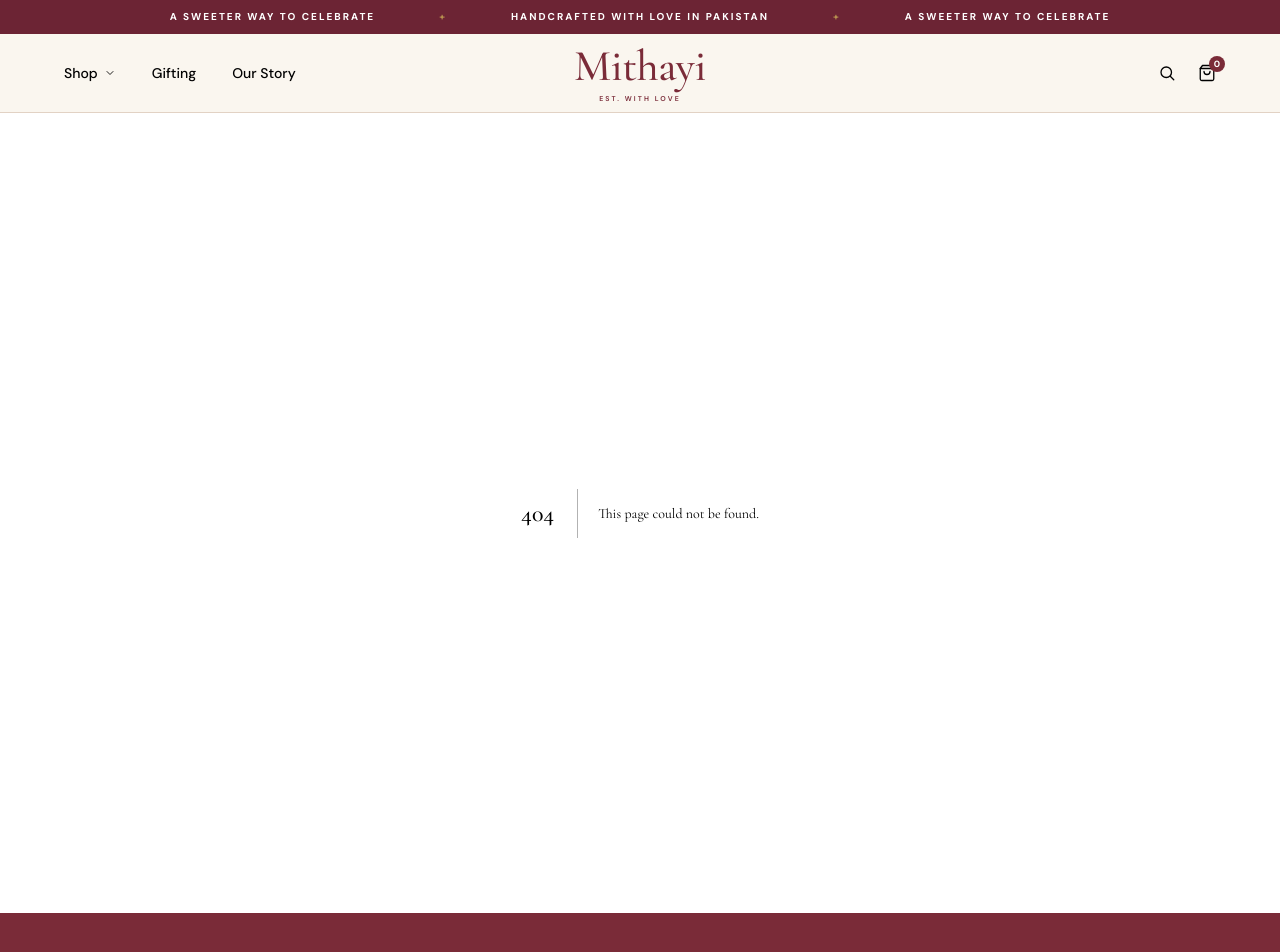
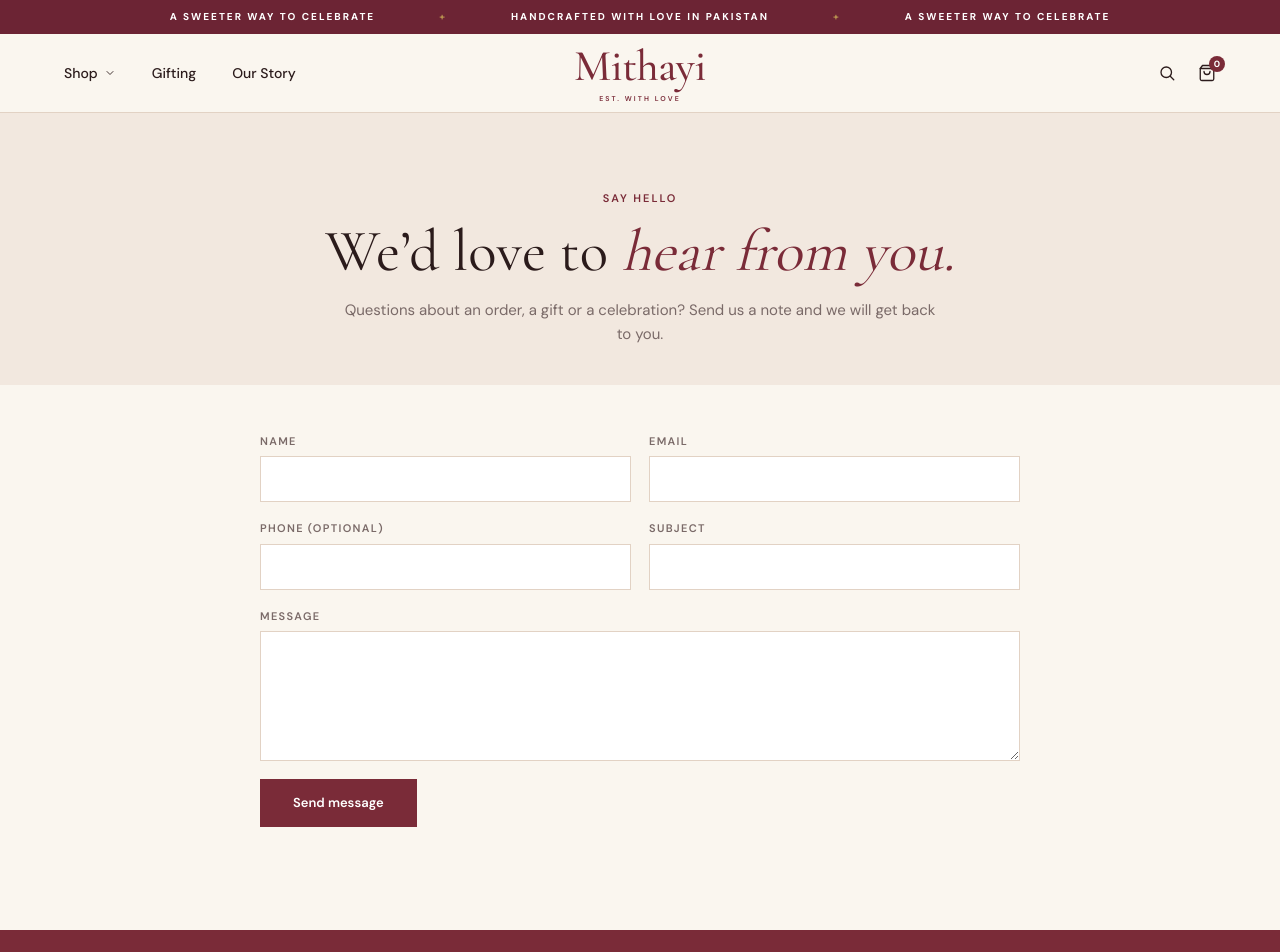
Before and after one commit to hunainhyder/mithayi, a Next.js app: page /contact in a window 1280 px wide. Before the commit this address had no page. Shown: the top 952 px of the page. Built offline with nearby package versions, Linux system fonts and the light colour scheme; no server answers.

Commit message:
Add FAQs page and contact enquiry form

```diff
--- /dev/null
+++ b/src/app/contact/page.tsx
@@ -0,0 +1,27 @@
+import type { Metadata } from "next";
+import EnquiryForm from "@/components/EnquiryForm";
+import PageHeader from "@/components/PageHeader";
+
+export const metadata: Metadata = {
+  title: "Contact",
+  description: "Questions about an order, a gift or a celebration? Send us a note.",
+};
+
+export default function ContactPage() {
+  return (
+    <>
+      <PageHeader
+        eyebrow="Say hello"
+        title={
+          <>
+            We&rsquo;d love to <em>hear from you.</em>
+          </>
+        }
+        description="Questions about an order, a gift or a celebration? Send us a note and we will get back to you."
+      />
+      <div className="container pageBody" style={{ maxWidth: 760, paddingTop: 48 }}>
+        <EnquiryForm />
+      </div>
+    </>
+  );
+}
--- /dev/null
+++ b/src/components/EnquiryForm.tsx
@@ -0,0 +1,97 @@
+"use client";
+
+import { useState, type FormEvent } from "react";
+import { ApiError, ValidationError, apiFetch } from "@/lib/api";
+import type { EnquiryPayload } from "@/types/api";
+import form from "./Form.module.css";
+
+export default function EnquiryForm() {
+  const [pending, setPending] = useState(false);
+  const [done, setDone] = useState(false);
+  const [message, setMessage] = useState<string | null>(null);
+  const [errors, setErrors] = useState<Record<string, string[]>>({});
+
+  async function handleSubmit(event: FormEvent<HTMLFormElement>) {
+    event.preventDefault();
+    const data = new FormData(event.currentTarget);
+    const field = (name: string) => String(data.get(name) ?? "").trim();
+    const phone = field("phone");
+
+    const payload: EnquiryPayload = {
+      name: field("name"),
+      email: field("email"),
+      ...(phone && { phone }),
+      subject: field("subject"),
+      message: field("message"),
+    };
+
+    setPending(true);
+    setMessage(null);
+    setErrors({});
+    try {
+      await apiFetch("enquiries", { method: "POST", body: JSON.stringify(payload) });
+      setDone(true);
+    } catch (error) {
+      if (error instanceof ValidationError) setErrors(error.errors);
+      setMessage(
+        error instanceof ApiError ? error.message : "Something went wrong. Please try again.",
+      );
+    } finally {
+      setPending(false);
+    }
+  }
+
+  if (done) {
+    return (
+      <p className={`${form.status} ${form.success}`} role="status">
+        Thank you for getting in touch. We&rsquo;ll reply as soon as we can.
+      </p>
+    );
+  }
+
+  const fieldError = (name: string) =>
+    errors[name]?.[0] && <span className={form.error}>{errors[name][0]}</span>;
+
+  return (
+    <form className={form.form} onSubmit={handleSubmit}>
+      <div className={form.row}>
+        <label className={form.field}>
+          <span className={form.label}>Name</span>
+          <input className={form.input} name="name" required maxLength={255} autoComplete="name" />
+          {fieldError("name")}
+        </label>
+        <label className={form.field}>
+          <span className={form.label}>Email</span>
+          <input className={form.input} type="email" name="email" required autoComplete="email" />
+          {fieldError("email")}
+        </label>
+      </div>
+      <div className={form.row}>
+        <label className={form.field}>
+          <span className={form.label}>Phone (optional)</span>
+          <input className={form.input} type="tel" name="phone" maxLength={30} autoComplete="tel" />
+          {fieldError("phone")}
+        </label>
+        <label className={form.field}>
+          <span className={form.label}>Subject</span>
+          <input className={form.input} name="subject" required maxLength={255} />
+          {fieldError("subject")}
+        </label>
+      </div>
+      <label className={form.field}>
+        <span className={form.label}>Message</span>
+        <textarea className={form.input} name="message" required maxLength={10000} />
+        {fieldError("message")}
+      </label>
+
+      {message && (
+        <p className={`${form.status} ${form.failure}`} role="alert">
+          {message}
+        </p>
+      )}
+      <button type="submit" className={form.submit} disabled={pending}>
+        {pending ? "Sending…" : "Send message"}
+      </button>
+    </form>
+  );
+}
```
Also changed, not shown: src/app/faqs/faqs.module.css (added, +67 -0 lines), src/app/faqs/page.tsx (added, +55 -0 lines).
